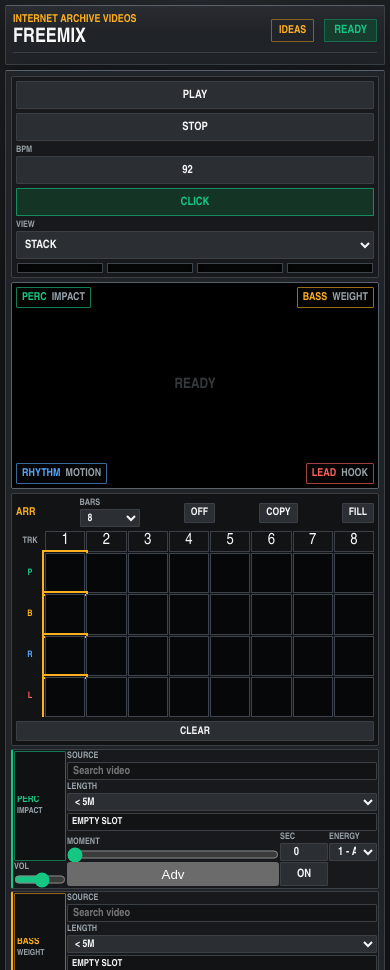
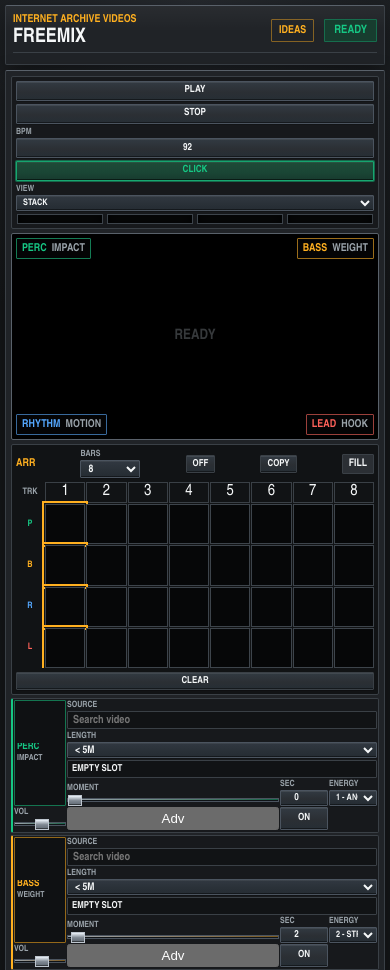
Before and after one commit to JohnPaulZigterman/freemix, a plain HTML site: page index.html in a window 390 px wide. Shown: the top 970 px of the page. Drawn offline with Linux system fonts and the light colour scheme.

Commit message:
Compact mechanical slider/button styling

```diff
--- a/styles.css
+++ b/styles.css
@@ -15,6 +15,8 @@
   --amber: #ffb020;
   --danger: #ff5c48;
   --shadow: 0 10px 24px rgba(0, 0, 0, 0.42);
+  --mech-edge: #4b545f;
+  --mech-accent: #7a828b;
   --radius-panel: 2px;
   --radius-control: 1px;
 }
@@ -213,7 +215,7 @@ input[type="search"]:focus {
 .transport {
   display: grid;
   grid-template-columns: auto auto auto 86px auto 72px minmax(96px, 1fr);
-  gap: 4px;
+  gap: 3px;
   align-items: stretch;
   margin-top: 0;
   padding: 4px;
@@ -226,21 +228,31 @@ input[type="search"]:focus {
 .track-toggle,
 select,
 input[type="number"] {
-  min-height: 28px;
-  border: 1px solid var(--line);
+  min-height: 20px;
+  border: 1px solid var(--mech-edge);
   border-radius: var(--radius-control);
-  background: var(--control);
+  background:
+    linear-gradient(180deg, #323a42 0, var(--control) 56%, #262e35 100%);
   color: var(--ink);
   font: inherit;
-  font-size: 0.72rem;
+  font-size: 0.62rem;
   font-weight: 900;
   text-transform: uppercase;
+  line-height: 1;
+  box-shadow:
+    inset 0 1px 0 rgba(255, 255, 255, 0.08),
+    inset 0 -1px 0 rgba(0, 0, 0, 0.45),
+    0 1px 0 rgba(0, 0, 0, 0.2);
+  transition:
+    border-color 120ms ease,
+    box-shadow 120ms ease,
+    background 120ms ease;
 }
 
 .transport-button,
 .track-toggle,
 .track-advanced-toggle {
-  padding: 0 9px;
+  padding: 0 6px;
   cursor: pointer;
 }
 
@@ -249,15 +261,21 @@ input[type="number"] {
 .track-advanced-toggle:hover,
 select:hover,
 input[type="number"]:focus {
-  border-color: var(--line-hot);
-  background: var(--control-hot);
+  border-color: var(--mech-accent);
+  background:
+    linear-gradient(180deg, #3d4651 0, var(--control-hot) 56%, #2b333c 100%);
 }
 
 .transport-button.active,
 .metronome-button.active {
-  border-color: rgba(22, 199, 132, 0.6);
-  background: #143525;
+  border-color: rgba(22, 199, 132, 0.75);
+  background:
+    linear-gradient(180deg, #1f4b37 0, #1a4635 56%, #173a2e 100%);
   color: var(--accent);
+  box-shadow:
+    inset 0 1px 0 rgba(255, 255, 255, 0.05),
+    inset 0 -1px 0 rgba(0, 0, 0, 0.55),
+    0 0 0 1px rgba(22, 199, 132, 0.45);
 }
 
 .play-button {
@@ -466,27 +484,34 @@ input[type="number"]:focus {
 .arrangement-toggle,
 .arrangement-copy,
 .arrangement-clear {
-  min-height: 20px;
+  min-height: 18px;
   border: 1px solid var(--line);
   border-radius: var(--radius-control);
-  background: var(--control);
+  background:
+    linear-gradient(180deg, #323a42 0, var(--control) 56%, #262e35 100%);
   color: var(--ink);
   font: inherit;
-  font-size: 0.66rem;
+  font-size: 0.6rem;
   font-weight: 900;
   text-transform: uppercase;
   cursor: pointer;
+  box-shadow:
+    inset 0 1px 0 rgba(255, 255, 255, 0.08),
+    inset 0 -1px 0 rgba(0, 0, 0, 0.45),
+    0 1px 0 rgba(0, 0, 0, 0.2);
 }
 
 .arrangement-toggle.active {
-  border-color: rgba(22, 199, 132, 0.55);
-  background: #143525;
+  border-color: rgba(22, 199, 132, 0.75);
+  background:
+    linear-gradient(180deg, #1f4b37 0, #1a4635 56%, #173a2e 100%);
   color: var(--accent);
 }
 
 .arrangement-copy.active {
-  border-color: rgba(22, 199, 132, 0.55);
-  background: #143525;
+  border-color: rgba(22, 199, 132, 0.75);
+  background:
+    linear-gradient(180deg, #1f4b37 0, #1a4635 56%, #173a2e 100%);
   color: var(--accent);
 }
 
@@ -1008,9 +1033,9 @@ input[type="number"]:focus {
 .control-field {
   display: grid;
   grid-template-columns: minmax(0, 1fr);
-  gap: 0;
+  gap: 1px;
   color: var(--muted);
-  font-size: 0.56rem;
+  font-size: 0.54rem;
   font-weight: 900;
   text-transform: uppercase;
 }
@@ -1023,27 +1048,79 @@ input[type="number"]:focus {
 
 .compact-number input {
   width: 100%;
-  padding: 0 3px;
+  padding: 0 2px;
+  min-height: 16px;
   text-align: center;
 }
 
 select {
   width: 100%;
-  padding: 0 4px;
+  padding: 0 2px;
+  min-height: 16px;
+  font-size: 0.56rem;
+  border: 1px solid var(--mech-edge);
+  background: linear-gradient(180deg, #313841 0, #2a3138 54%, #252c33 100%);
+  box-shadow:
+    inset 0 1px 0 rgba(255, 255, 255, 0.06),
+    inset 0 -1px 0 rgba(0, 0, 0, 0.45),
+    0 1px 0 rgba(0, 0, 0, 0.2);
 }
 
 input[type="range"] {
   width: 100%;
-  height: 13px;
+  height: 12px;
   margin: 0;
   accent-color: var(--track-color, var(--accent));
+  -webkit-appearance: none;
+  appearance: none;
+  background: transparent;
+  border: 0;
+}
+
+input[type="range"]::-webkit-slider-runnable-track {
+  height: 4px;
+  border: 1px solid var(--mech-edge);
+  background:
+    linear-gradient(90deg, #9ca4ac, color-mix(in srgb, var(--track-color, #9ca4ac) 45%, #101318 55%));
+  box-shadow: inset 0 -1px 0 #0f1317;
+}
+
+input[type="range"]::-webkit-slider-thumb {
+  -webkit-appearance: none;
+  appearance: none;
+  width: 14px;
+  height: 11px;
+  margin-top: -4px;
+  border: 1px solid #bec6cf;
+  border-radius: 0;
+  background:
+    linear-gradient(180deg, #ecf3fa 0, #7f8892 52%, #606973 100%);
+  box-shadow: inset 0 -1px 0 rgba(0, 0, 0, 0.45);
+}
+
+input[type="range"]::-moz-range-track {
+  height: 4px;
+  border: 1px solid var(--mech-edge);
+  background:
+    linear-gradient(90deg, #9ca4ac, color-mix(in srgb, var(--track-color, #9ca4ac) 45%, #101318 55%));
+  box-shadow: inset 0 -1px 0 #0f1317;
+}
+
+input[type="range"]::-moz-range-thumb {
+  width: 14px;
+  height: 11px;
+  border: 1px solid #bec6cf;
+  border-radius: 0;
+  background:
+    linear-gradient(180deg, #ecf3fa 0, #7f8892 52%, #606973 100%);
+  box-shadow: inset 0 -1px 0 rgba(0, 0, 0, 0.45);
 }
 
 .track-row .track-toggle,
 .track-row .track-advanced-toggle,
 .track-row select,
 .track-row input[type="number"] {
-  min-height: 18px;
+  min-height: 16px;
 }
 
 .track-row:not(.is-advanced) .control-advanced,
@@ -1062,20 +1139,47 @@ input[type="range"] {
   min-height: 18px;
   border: 1px solid var(--line);
   border-radius: var(--radius-control);
-  background: #2b2f34;
+  background:
+    linear-gradient(180deg, #313841 0, var(--control) 56%, #262e35 100%);
   color: var(--muted);
   font: inherit;
-  font-size: 0.6rem;
+  font-size: 0.54rem;
   font-weight: 900;
   text-transform: uppercase;
   cursor: pointer;
   padding: 2px 3px;
+  line-height: 1;
+  box-shadow:
+    inset 0 1px 0 rgba(255, 255, 255, 0.08),
+    inset 0 -1px 0 rgba(0, 0, 0, 0.45),
+    0 1px 0 rgba(0, 0, 0, 0.2);
+}
+
+.debug-action-button:hover {
+  border-color: var(--mech-accent);
+  background:
+    linear-gradient(180deg, #3b454f 0, #323a43 56%, #2d353e 100%);
+}
+
+.debug-action-button:active {
+  box-shadow:
+    inset 0 -1px 0 rgba(255, 255, 255, 0.06),
+    inset 0 1px 0 rgba(0, 0, 0, 0.45),
+    0 0 0 1px rgba(122, 130, 139, 0.35);
 }
 
 .track-toggle[aria-pressed="true"] {
   border-color: rgba(255, 92, 72, 0.55);
   background: #351b19;
   color: var(--danger);
+}
+
+.track-toggle[aria-pressed="true"],
+.track-advanced-toggle[aria-pressed="true"] {
+  box-shadow:
+    inset 0 -1px 0 rgba(255, 255, 255, 0.05),
+    inset 0 1px 0 rgba(0, 0, 0, 0.5),
+    0 0 0 1px rgba(255, 92, 72, 0.4);
 }
 
 .empty-state {
```
